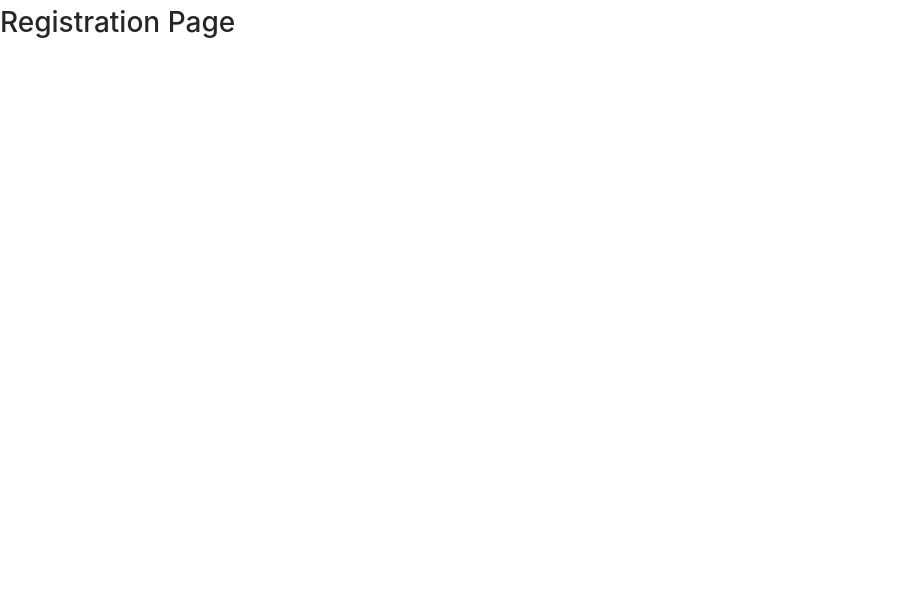
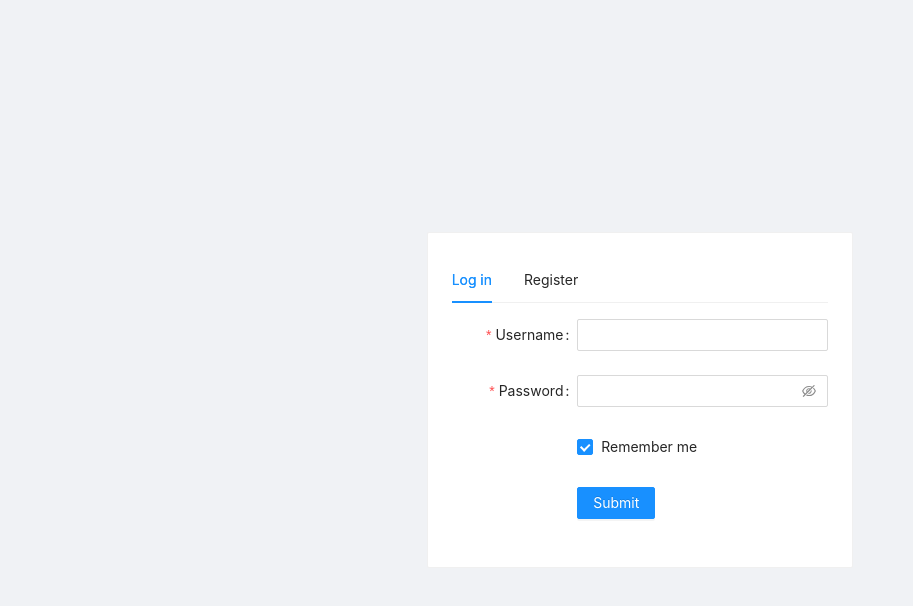
Before and after one commit to Safe-at-Home/quarantairbnb, a React (Create React App) app in the folder quarantairbnb/webapp/: page /register in a window 1280 px wide. Shown: the top 606 px of the page, without its empty margins (0-913 px from the left). Built offline with nearby package versions, Linux system fonts and the light colour scheme; no server answers.

Commit message:
Added a separate page for login/registration

```diff
--- a/quarantairbnb/webapp/src/App.js
+++ b/quarantairbnb/webapp/src/App.js
@@ -3,13 +3,14 @@ import "./App.css";
 import LandingPage from "./components/LandingPage";
 import { Route, withRouter } from "react-router";
 import RegistrationPage from "./components/RegistrationPage";
+import LoginRegistrationScreen from "./LoginRegistrationScreen";
 
 // we should add routing here based on token/router I guess
 function App() {
   return (
     <>
       <Route exact path="/" component={LandingPage} />
-      <Route path="/register" component={RegistrationPage} />
+      <Route path="/register" component={LoginRegistrationScreen} />
     </>
   );
 }
--- a/quarantairbnb/webapp/src/LoginRegistrationScreen.js
+++ b/quarantairbnb/webapp/src/LoginRegistrationScreen.js
@@ -1,15 +1,15 @@
 import React from "react";
+import { withRouter } from "react-router";
 import {Button, Card, Checkbox, Col, Collapse, Form, Input, Layout, Row, Tabs} from "antd";
-
-const {Header, Content, Footer} = Layout;
 const {Panel} = Collapse;
 const {TabPane} = Tabs;
+
 
 function LoginRegistrationScreen() {
   return (
     <Layout>
-      <Content style={{padding: '32px 64px'}}>
-        <Row justify="center">
+      <Layout.Content style={{height: "100vh"}}>
+        <Row justify="center" style={{height: "100vh"}} type="flex" align="middle">
           <Col span={8}>
             <Card>
               <Tabs defaultActiveKey="1">
@@ -23,8 +23,7 @@ function LoginRegistrationScreen() {
             </Card>
           </Col>
         </Row>
-        <Footer/>
-      </Content>
+      </Layout.Content>
     </Layout>
   )
 }
@@ -34,8 +33,8 @@ const LoginForm = () => (
     {...layout}
     name="basic"
     initialValues={{remember: true}}
-    onFinish={onFinish}
-    onFinishFailed={onFinishFailed}
+    // onFinish={onFinish}
+    // onFinishFailed={onFinishFailed}
   >
     <Form.Item
       label="Username"
@@ -70,8 +69,8 @@ const RegistrationForm = () => (
     {...layout}
     name="basic"
     initialValues={{remember: true}}
-    onFinish={onFinish}
-    onFinishFailed={onFinishFailed}
+    // onFinish={onFinish}
+    // onFinishFailed={onFinishFailed}
   >
     <Form.Item
       label="E-Mail Address"
@@ -171,4 +170,4 @@ const tailLayout = {
   wrapperCol: {offset: 8, span: 16},
 };
 
-export default LoginRegistrationScreen;
+export default withRouter(LoginRegistrationScreen);
```
